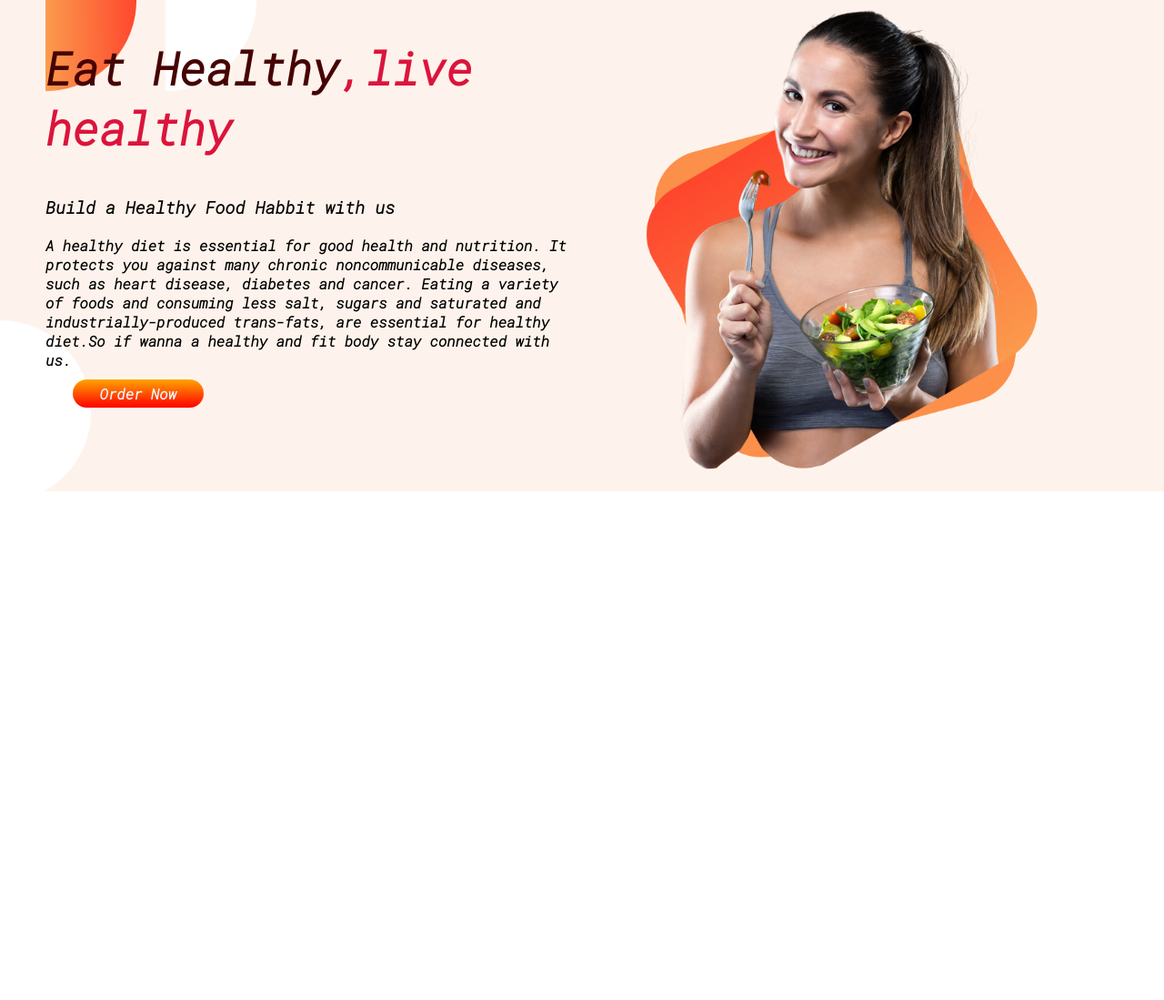
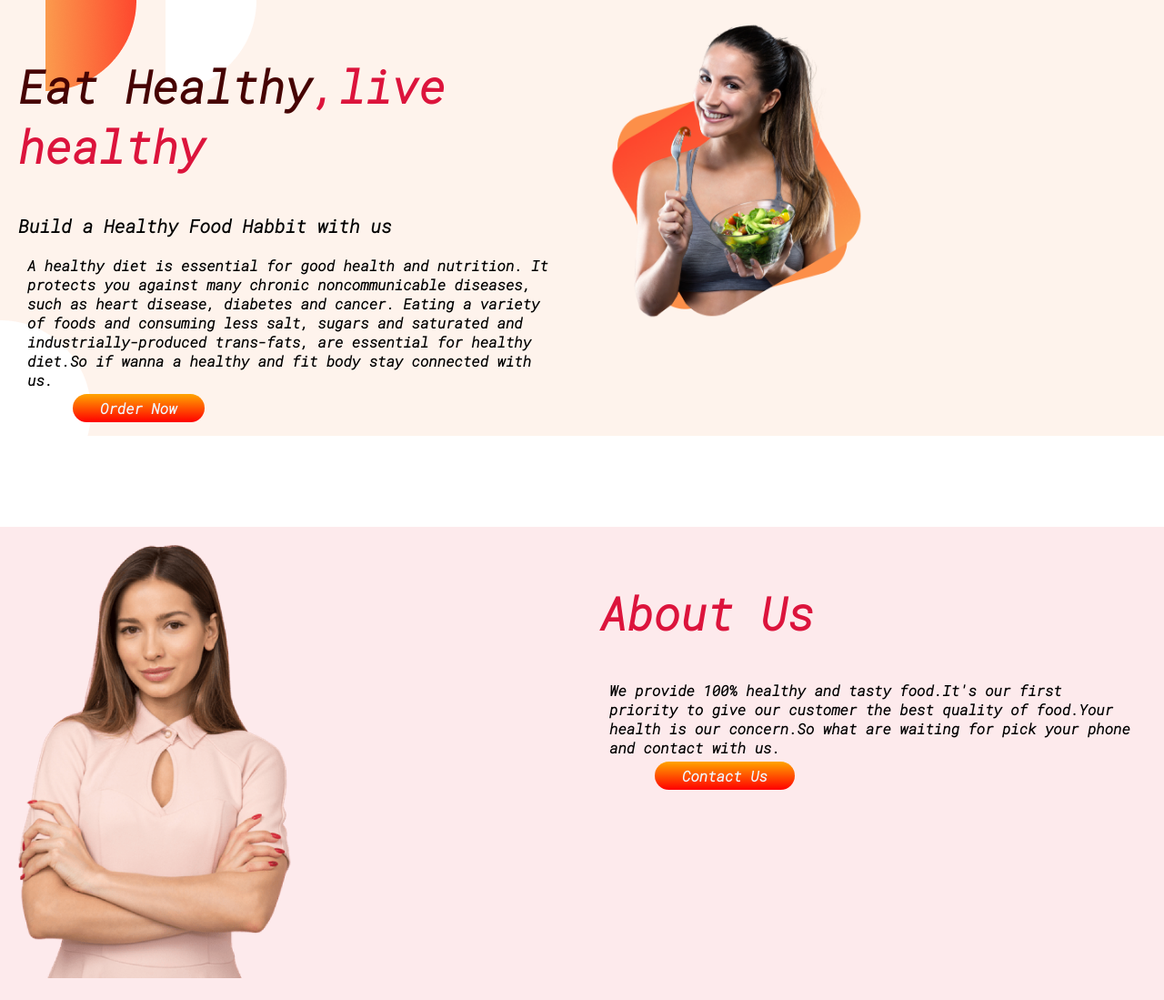
Before and after one commit to BillahMafi/my-assignment-foodnet, a plain HTML site: page index.html in a window 1280 px wide. Shown: the whole page at 91% size. Before the commit the page ends 800 px from the top, so only its background shows below. Drawn offline with Linux system fonts and the light colour scheme.

Commit message:
about us

```diff
--- a/index.html
+++ b/index.html
@@ -21,7 +21,18 @@
     <div class="half-width">
     <img src="images/Group 8425.png">
   </div>
+    </section>
 
+    <section id="about">
+        <div class="half-width">
+          <img src="images/Person Image.png">
+        </div>
+        <div class="half-width">
+            <h1>About Us</h1>
+            <p>We provide 100% healthy and tasty food.It's our first priority to give our customer the best quality of food.Your health is our concern.So what are waiting for pick your phone and contact with us. </p>
+
+            <a class="button" target="balnk" href="https://github.com/BillahMafi">Contact Us</a>
+        </div>
     </section>
 </body>
 </html>
--- a/style.css
+++ b/style.css
@@ -10,17 +10,25 @@ h1 {
   font-size: 50px;
   color: crimson;
 }
+h3 {
+  font-size: 20px;
+  font-weight: 900;
+}
+p {
+  font-weight: 600;
+  margin: 10px;
+}
 #container {
   display: flex;
   background-image: url(images/7.png);
+  margin-bottom: 100px;
 }
 .half-width {
   width: 50%;
-  padding-left: 50px;
-  font-weight: 800;
+  padding: 20px;
 }
 .half-width img {
-  width: 80%;
+  max-width: 100%;
 }
 .button {
   text-decoration: none;
@@ -29,5 +37,13 @@ h1 {
   background-image: linear-gradient(orange, red);
   color: aliceblue;
   font-weight: 700;
-  margin: 5%;
+  margin: 10%;
 }
+#about {
+  display: flex;
+  background-image: url(images/Frame\ 58.jpg);
+  background-repeat: no-repeat;
+}
+img {
+  width: 50%;
+}
```
